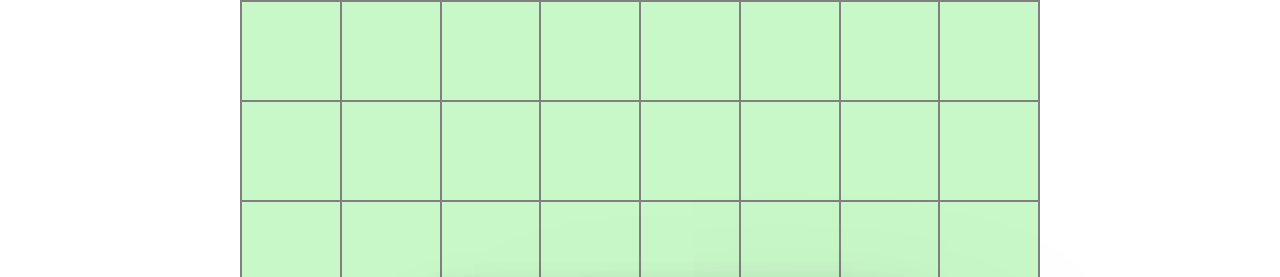
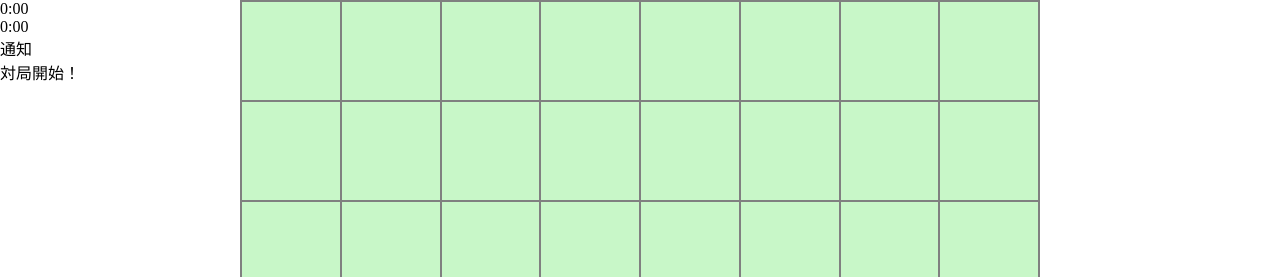
Before and after one commit to TonAsho/othello, a plain HTML site: page index.html in a window 1280 px wide. Shown: the top 277 px of the page. Drawn offline with Linux system fonts and the light colour scheme.

Commit message:
Update index.html

```diff
--- a/index.html
+++ b/index.html
@@ -7,46 +7,10 @@
     <title>Play Syougi JavaScript Html Css By TonAsho</title>
     <link rel="stylesheet" href="style.css">
 </head>
-<style>
-    .non {
-        height: 30%;
-        width: 40%;
-        background-color: rgb(237, 242, 247);
-        box-shadow:
-            2.8px 2.8px 5.5px rgba(0, 0, 0, 0.042),
-            6.7px 6.7px 13.3px rgba(0, 0, 0, 0.061),
-            12.5px 12.5px 25px rgba(0, 0, 0, 0.075),
-            22.3px 22.3px 44.7px rgba(0, 0, 0, 0.089),
-            41.8px 41.8px 83.6px rgba(0, 0, 0, 0.108),
-            100px 100px 200px rgba(0, 0, 0, 0.15)
-        ;
-        position: absolute;
-        top: 0;
-        right: 0;
-        bottom: 0;
-        left: 0;
-        margin: auto;
-        text-align: center;
-    }
-    .alerts {
-        padding: 1%;
-        font-family: sans-serif;
-        font-size: clamp(15px, 2.9vw, 12px);
-        color: red;
-    }
-    .alert {
-        padding: 5%;
-        font-family: sans-serif;
-        font-size: clamp(16px, 2.9vw, 32px);
-    }
-    .con {
-        height: 100%;
-        width: 100%;
-        text-align: center;
-        justify-content: center;
-    }
-</style>
 <body class="body">
+    <div class="time1">
+        <div class="timer"><div class="now" id="p1">0:00</div></div>
+    </div>
     <div class="border" id="border">
         <div class="content">
             <div class="ban" id="1" onclick="yech(this.id)"></div>
@@ -129,10 +93,17 @@
             <div class="ban" id="64" onclick="yech(this.id)"></div>
         </div>
     </div>
+    <div class="time2">
+        <div class="timer2"><div class="now" id="p2">0:00</div></div>
+    </div>
     <div id="non" class="non" style="display: none;">
         <div class="con">
             <div class="alerts">通知</div>
             <div class="alert" id="alert"></div>
+            <div class="num" id="num" style="display: none;">
+                <input type="number" placeholder="分" value="0" id="minute" min="0">
+                <input type="number" placeholder="秒" value="0" id="second" min="0" max="60">
+            </div>
             <button class="button-37" role="button" id="button">OK!</button>
         </div>
 
```
